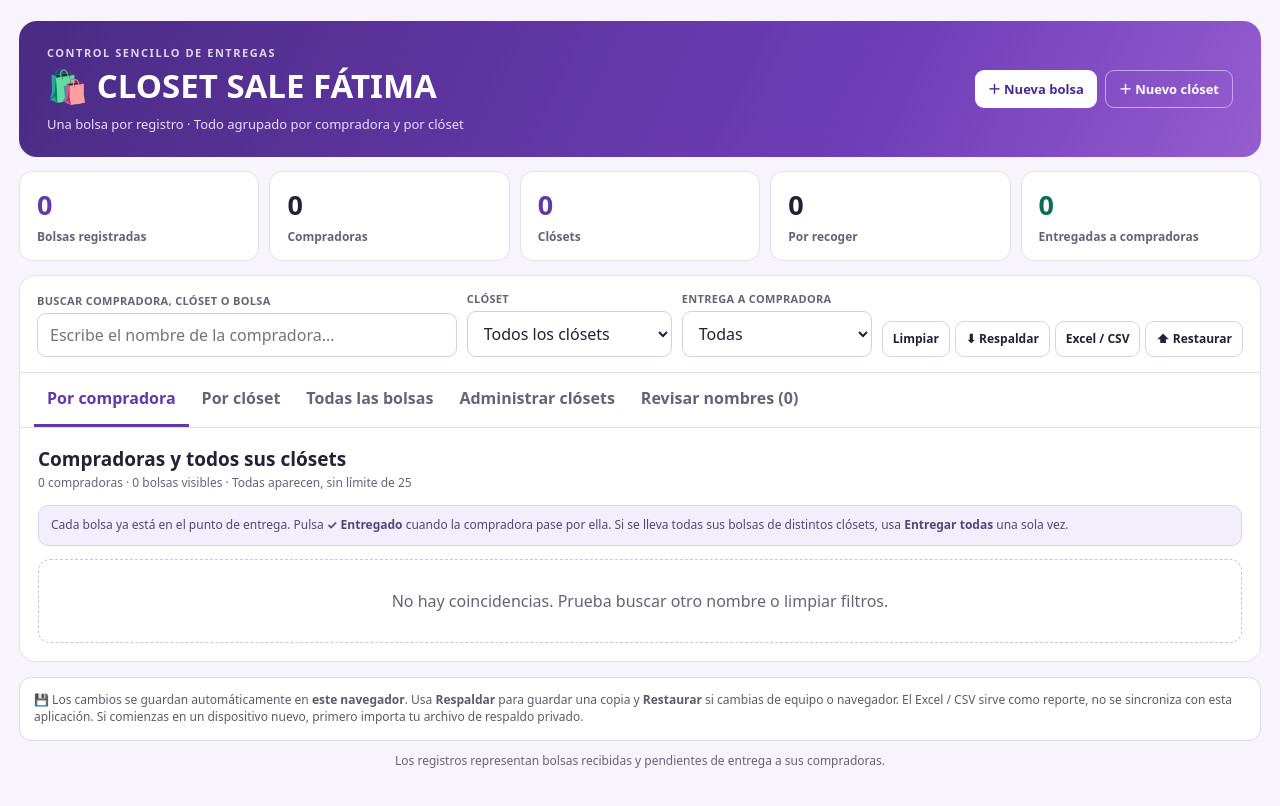
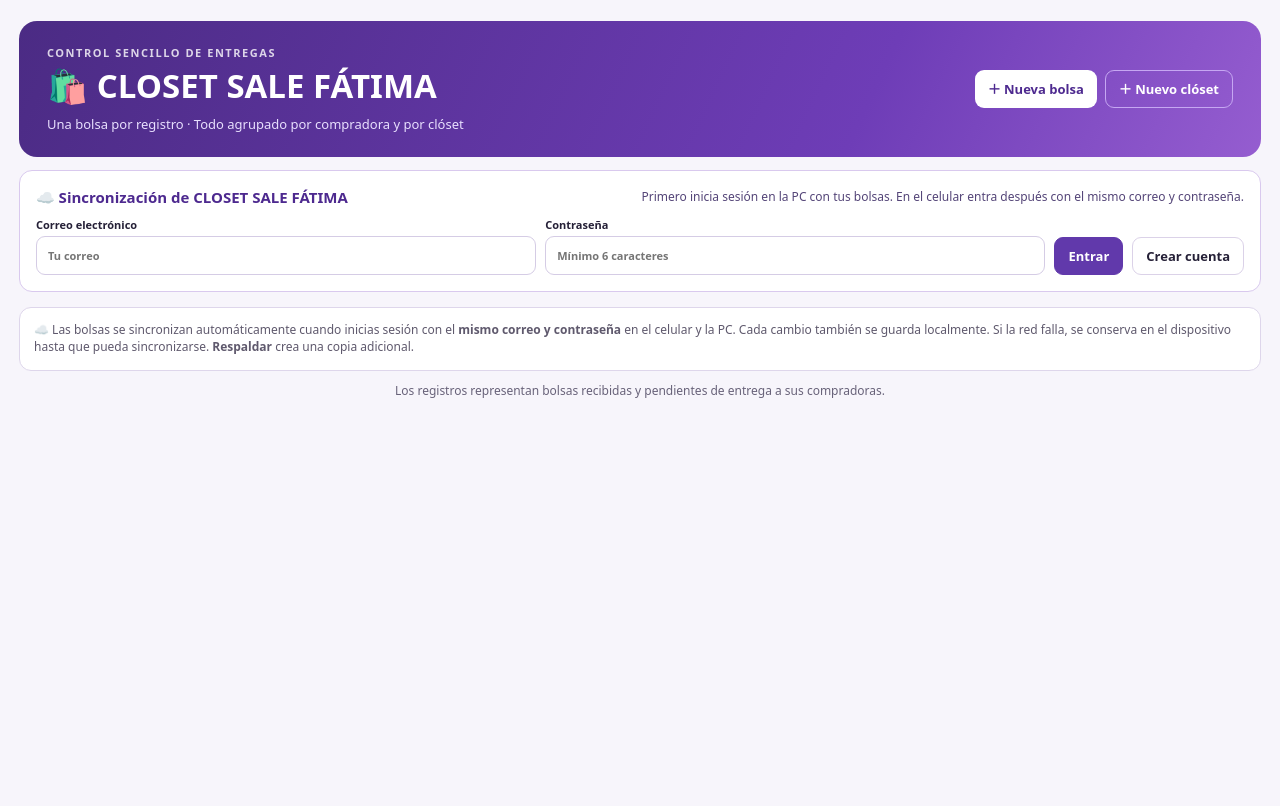
Before and after one commit to simounconia/renacer, a plain HTML site: page closet-sale-fatima/index.html in a window 1280 px wide. Drawn offline with nearby package versions, Linux system fonts and the light colour scheme.

Commit message:
Conectar interfaz de entregas a sincronización privada entre PC y móvil

```diff
--- a/closet-sale-fatima/index.html
+++ b/closet-sale-fatima/index.html
@@ -7,6 +7,18 @@
 @media(max-width:870px){.stats{grid-template-columns:repeat(3,minmax(0,1fr))}.tools{flex:1 1 100%}}
 @media(max-width:600px){.page{padding:9px 9px 40px}.hero{padding:19px 16px}.stats{grid-template-columns:repeat(2,minmax(0,1fr));gap:7px}.stat{padding:10px 12px}.stat .n{font-size:22px}.filterbar{padding:12px}.closet-filter,.status-filter{flex:1 1 145px}.main{padding:11px}.rowbag{grid-template-columns:1fr}.bag-actions{justify-content:start}.twocol{grid-template-columns:1fr}.tab{padding:12px 10px;font-size:12px}}
 @media print{body{background:white}.hero{background:white;color:var(--dark);border:1px solid var(--border)}.hero p{color:var(--muted)}.hero-actions,.filterbar,.tabs,.btn,.notice,.foot{display:none!important}.page{padding:0}.work{border:0}.buyer,.closet{break-inside:avoid}}
+
+body.cloud-gated #stats,body.cloud-gated main.work{display:none}
+.cloud-panel{margin:13px 0;padding:16px;border:1px solid #d9c9ee;border-radius:13px;background:#fff}
+.sync-heading{display:flex;justify-content:space-between;align-items:center;gap:12px;flex-wrap:wrap;margin-bottom:9px}
+.sync-heading strong{font-size:15px;color:#4d298f}
+#cloudStatus{font-size:12px;flex:1 1 300px;text-align:right}
+.sync-form{display:flex;gap:9px;align-items:end;flex-wrap:wrap}
+.sync-form label{font-size:11px;font-weight:750;display:flex;flex-direction:column;gap:4px;flex:1 1 170px}
+.sync-form input{padding:9px 11px;border:1px solid #d5cce5;border-radius:9px;min-height:39px}
+.sync-actions{display:flex;flex-wrap:wrap;gap:8px;align-items:center}
+#cloudEmail{font-size:12px;color:#5f596d;margin-right:auto}
+@media(max-width:600px){#cloudStatus{text-align:left}.sync-form .btn{flex:1 1 130px}}
 </style><meta name="theme-color" content="#6139ab">
 <meta name="application-name" content="Closet Sale Fátima">
 <meta name="apple-mobile-web-app-capable" content="yes">
@@ -15,8 +27,9 @@
 <link rel="icon" type="image/png" sizes="192x192" href="./icons/icon.svg">
 <link rel="apple-touch-icon" href="./icons/icon.svg">
 </head>
-<body><div class="page">
+<body class="cloud-gated"><div class="page">
 <header class="hero"><div><div class="kicker">Control sencillo de entregas</div><h1>🛍️ CLOSET SALE FÁTIMA</h1><p>Una bolsa por registro · Todo agrupado por compradora y por clóset</p></div><div class="hero-actions"><button class="btn hero-btn" id="addBag">＋ Nueva bolsa</button><button class="btn hero-outline" id="addCloset">＋ Nuevo clóset</button></div></header>
+<section id="cloudPanel" aria-label="Sincronización privada" class="cloud-panel"></section>
 <section id="stats" class="stats" aria-label="Resumen"></section>
 <main class="work"><div class="filterbar">
 <div class="field search"><label for="search">Buscar compradora, clóset o bolsa</label><input id="search" type="search" list="names" placeholder="Escribe el nombre de la compradora..." autocomplete="off"><datalist id="names"></datalist></div>
@@ -25,7 +38,7 @@
 <div class="tools"><button class="btn" id="reset">Limpiar</button><button class="btn" id="backup">⬇ Respaldar</button><button class="btn" id="csv">Excel / CSV</button><button class="btn" id="restore">⬆ Restaurar</button><input id="restoreFile" class="file-input" type="file" accept="application/json,.json"></div></div>
 <nav class="tabs" aria-label="Vistas"><button data-tab="buyers" class="tab active">Por compradora</button><button data-tab="closets" class="tab">Por clóset</button><button data-tab="all" class="tab">Todas las bolsas</button><button data-tab="manage" class="tab">Administrar clósets</button><button data-tab="review" class="tab">Revisar nombres <span id="reviewCount"></span></button></nav>
 <section class="main" id="content" aria-live="polite"></section></main>
-<div class="notice">💾 Los cambios se guardan automáticamente en <strong>este navegador</strong>. Usa <strong>Respaldar</strong> para guardar una copia y <strong>Restaurar</strong> si cambias de equipo o navegador. El Excel / CSV sirve como reporte, no se sincroniza con esta aplicación. Si comienzas en un dispositivo nuevo, primero importa tu archivo de respaldo privado.</div>
+<div class="notice">☁️ Las bolsas se sincronizan automáticamente cuando inicias sesión con el <strong>mismo correo y contraseña</strong> en el celular y la PC. Cada cambio también se guarda localmente. Si la red falla, se conserva en el dispositivo hasta que pueda sincronizarse. <strong>Respaldar</strong> crea una copia adicional.</div>
 <div class="foot">Los registros representan bolsas recibidas y pendientes de entrega a sus compradoras.</div>
 </div>
 <dialog id="bagDialog"><form id="bagForm"><div class="dialog-head"><h2 id="bagTitle">Agregar bolsa</h2><p>Agrega aquí solamente bolsas que ya están físicamente recibidas.</p></div><div class="dialog-body"><input id="bagId" type="hidden">
@@ -51,7 +64,7 @@ const valid=d=>!!d&&Array.isArray(d.bags)&&Array.isArray(d.closets)&&d.bags.ever
 let state=initial;let tab='buyers';
 try{let saved=JSON.parse(localStorage.getItem(KEY));if(valid(saved)){state=saved;let ids=new Set(state.bags.map(b=>b.id));let byId=new Map(initial.bags.map(b=>[b.id,b]));for(let item of initial.bags){if(!ids.has(item.id)){state.bags.push(item);ids.add(item.id)}}for(let b of state.bags){delete b.arrivedAt;const orig=byId.get(b.id);if(!('deliveredAt' in b))b.deliveredAt='';}state.version=2;}}
 catch(e){state=initial}
-function save(){state.lastUpdated=new Date().toISOString();try{localStorage.setItem(KEY,JSON.stringify(state))}catch(e){alert('No fue posible guardar los cambios. Descarga un respaldo antes de salir.')}render()}
+function save(){state.lastUpdated=new Date().toISOString();try{localStorage.setItem(KEY,JSON.stringify(state))}catch(e){alert('No fue posible guardar los cambios. Descarga un respaldo antes de salir.')}render();window.fatimaSync?.onLocalChange?.()}
 function count(list){let delivered=list.filter(b=>!!b.deliveredAt).length;return{total:list.length,delivered,pending:list.length-delivered}}
 function stats(){let c=count(state.bags);$('#stats').innerHTML=`<div class="stat brand"><strong class="n">${c.total}</strong><span class="label">Bolsas registradas</span></div><div class="stat"><strong class="n">${new Set(state.bags.map(b=>norm(b.buyer))).size}</strong><span class="label">Compradoras</span></div><div class="stat brand"><strong class="n">${state.closets.length}</strong><span class="label">Clósets</span></div><div class="stat"><strong class="n">${c.pending}</strong><span class="label">Por recoger</span></div><div class="stat positive"><strong class="n">${c.delivered}</strong><span class="label">Entregadas a compradoras</span></div>`;$('#reviewCount').textContent='('+state.bags.filter(b=>clean(b.review)).length+')'}
 function closetByName(s){return state.closets.find(c=>c.name===s)}
@@ -80,6 +93,7 @@ $('#bagForm').addEventListener('submit',ev=>{ev.preventDefault();let id=$('#bagI
 $('#closetForm').addEventListener('submit',ev=>{ev.preventDefault();let id=$('#closetId').value,name=clean($('#closetName').value),seller=clean($('#closetSeller').value),notes=clean($('#closetNotes').value);if(!name)return;if(state.closets.some(c=>c.id!==id&&norm(c.name)===norm(name)))return alert('Ya existe un clóset con ese nombre.');if(id){let c=state.closets.find(c=>c.id===id);if(!c)return;let old=c.name;Object.assign(c,{name,seller,notes});state.bags.forEach(b=>{if(b.closet===old)b.closet=name})}else{let i=1,idNew;do{idNew='NV'+String(i++).padStart(3,'0')}while(state.closets.some(c=>c.id===idNew));state.closets.push({id:idNew,name,seller,notes})}$('#closetDialog').close();save()});
 $('#renameForm').addEventListener('submit',ev=>{ev.preventDefault();let old=$('#renameOld').value,newName=clean($('#renameNew').value);if(!newName)return;state.bags.filter(b=>norm(b.buyer)===norm(old)).forEach(b=>b.buyer=newName);$('#renameDialog').close();save()});
 $('#content').addEventListener('click',ev=>{let el=ev.target.closest('[data-action]');if(!el)return;let action=el.dataset.action,b=state.bags.find(b=>b.id===el.dataset.id);if(action==='newCloset')return openCloset();if(action==='newForCloset')return openBag(null,el.dataset.closet);if(action==='editCloset')return openCloset(el.dataset.closetid);if(action==='deleteCloset'){let c=state.closets.find(c=>c.id===el.dataset.closetid);if(!c||state.bags.some(b=>b.closet===c.name))return;if(confirm('¿Eliminar clóset vacío «'+c.name+'»?')){state.closets=state.closets.filter(x=>x!==c);save()}return}if(action==='editBag')return openBag(el.dataset.id);if(action==='rename'){let name=el.dataset.buyer;$('#renameOld').value=name;$('#renameNew').value=name;return $('#renameDialog').showModal()}if(action==='deliverAll'){let name=norm(el.dataset.buyer),eligible=state.bags.filter(b=>norm(b.buyer)===name&&!b.deliveredAt);if(!eligible.length)return;let d=today();eligible.forEach(b=>b.deliveredAt=d);return save()}if(!b)return;if(action==='deliver'){if(!b.deliveredAt){b.deliveredAt=today();save()}}if(action==='undo'){if(confirm('¿Deshacer la entrega de esta bolsa?')){b.deliveredAt='';save()}}});
+window.fatimaApp={get:()=>JSON.parse(JSON.stringify(state)),replace:d=>{if(!valid(d))throw Error('Inventario inválido');state=JSON.parse(JSON.stringify(d));localStorage.setItem(KEY,JSON.stringify(state));render()}};
 render();
 })();
 </script><script>
@@ -87,4 +101,6 @@ if ('serviceWorker' in navigator && (location.protocol === 'https:' || location.
   window.addEventListener('load', () => navigator.serviceWorker.register('./service-worker.js').catch(() => {}));
 }
 </script>
+<script src="https://cdn.jsdelivr.net/npm/@supabase/supabase-js@2.119.0/dist/umd/supabase.js" defer></script>
+<script src="./sync.js" defer></script>
 </body></html>
```
